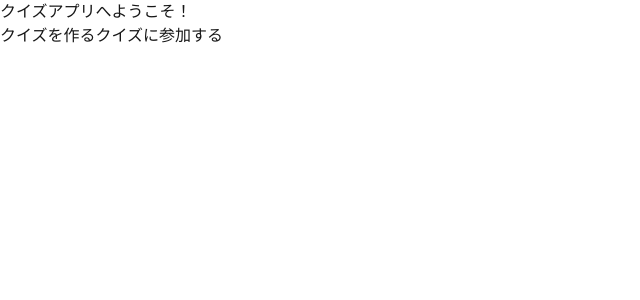
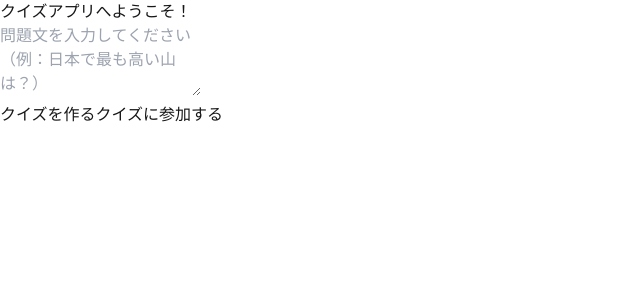
Before and after one commit to ichksk/quizzz, a Next.js app: page / in a window 1280 px wide. Shown: the top 300 px of the page, without its empty margins (0-640 px from the left). Built offline with nearby package versions, Linux system fonts and the light colour scheme.

Commit message:
QuestionField

```diff
--- a/src/app/page.tsx
+++ b/src/app/page.tsx
@@ -1,5 +1,6 @@
 "use client"
 
+import { QuestionField } from '@/components/questionField';
 import { useRouter } from 'next/navigation';
 
 export default function Home() {
@@ -18,6 +19,7 @@ export default function Home() {
       <main className="flex flex-col gap-8 row-start-2 items-center sm:items-start">
         <div className="flex flex-col gap-6 items-center">
           <h1 className="text-3xl font-bold text-center mb-8">クイズアプリへようこそ！</h1>
+          <QuestionField/>
           <div className="flex flex-col sm:flex-row gap-4">
             <button
               className="px-8 py-4 bg-blue-600 text-white rounded-lg hover:bg-blue-700 transition-colors duration-200 min-w-[200px] font-medium"
--- /dev/null
+++ b/src/components/questionField.tsx
@@ -0,0 +1,10 @@
+export const QuestionField = () => {
+  return (
+    <textarea
+      id="question"
+      rows={3}
+      className="w-full px-4 py-2 border rounded-lg focus:outline-none focus:ring-2 focus:ring-blue-500"
+      placeholder="問題文を入力してください（例：日本で最も高い山は？）"
+    />
+  )
+}
```
Also changed, not shown: src/app/new/page.tsx (+2 -6 lines).
